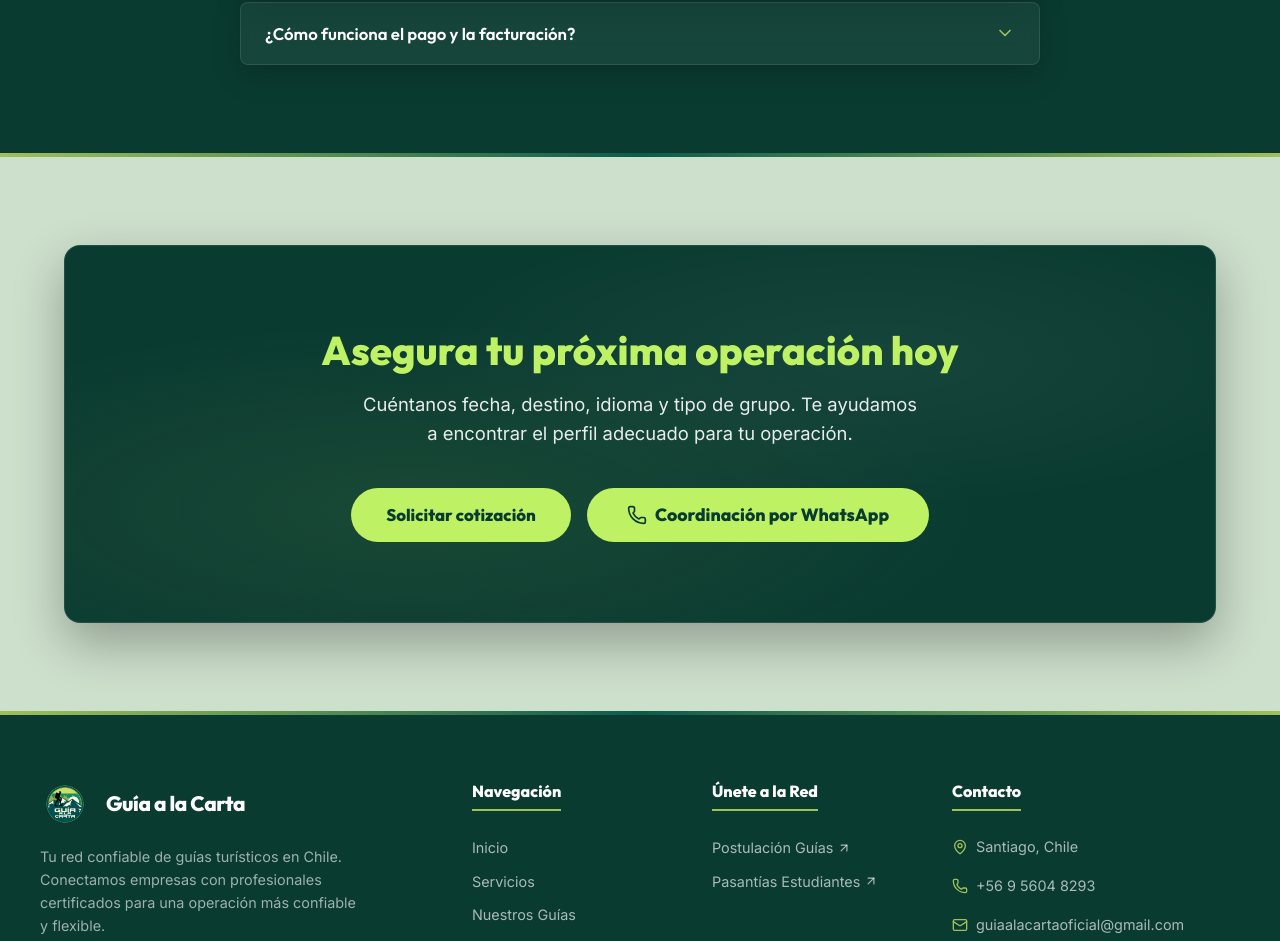
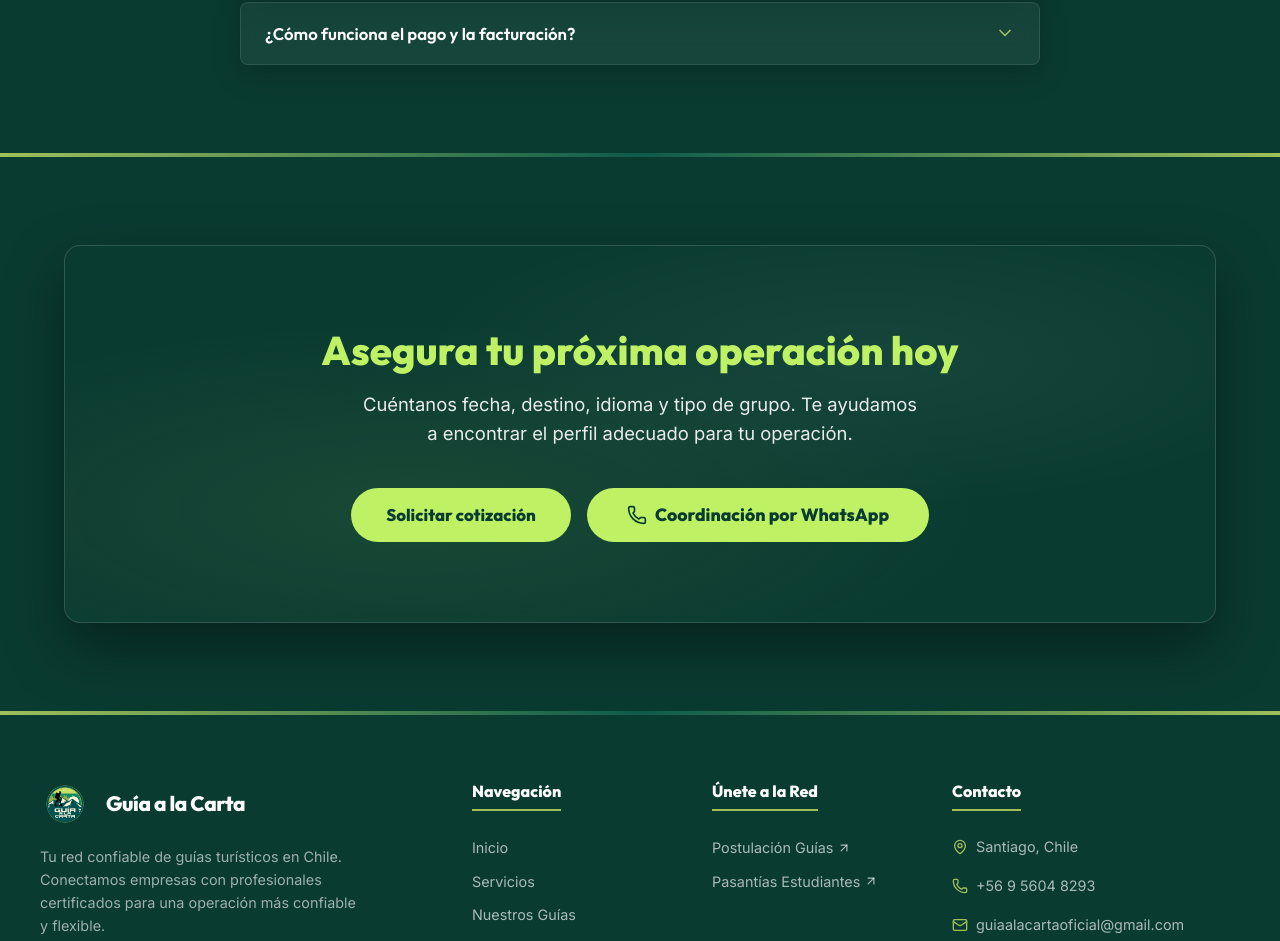
Before and after one commit to guiaalacartaoficial/guia-a-la-carta-web, a React (Vite) app: page /servicios in a window 1280 px wide. Shown: the part 9581-10522 px from the top of the page. Built offline with nearby package versions, Linux system fonts and the light colour scheme; no server answers.

Commit message:
Actualizacion visual: Toda la seccion CTA final ahora es verde oscuro corporativo

```diff
--- a/src/pages/Servicios.css
+++ b/src/pages/Servicios.css
@@ -246,9 +246,11 @@
 /* Estilos para el CTA Final - Fondo Oscuro + Contenido Lima/Blanco */
 .b2b-cta-final {
   background: var(--c-primary-dark) !important;
-  color: white !important; /* Texto base en blanco para máxima legibilidad */
-  border: 1px solid rgba(255, 255, 255, 0.1);
-  box-shadow: 0 20px 50px rgba(0, 0, 0, 0.3);
+  color: white !important;
+  border: 1px solid rgba(255, 255, 255, 0.15);
+  box-shadow: 0 25px 60px rgba(0, 0, 0, 0.4);
+  padding: 4rem 2rem;
+  border-radius: 24px;
 }
 
 .b2b-cta-final h2 {
--- a/src/pages/Servicios.jsx
+++ b/src/pages/Servicios.jsx
@@ -555,7 +555,7 @@ const Servicios = () => {
       {/* =========================================== */}
       {/* 10. CTA FINAL                              */}
       {/* =========================================== */}
-      <section className="b2b-section b2b-theme-light">
+      <section className="b2b-section b2b-theme-dark">
         <div className="container">
           <div className="b2b-cta-final">
             <h2>Asegura tu próxima operación hoy</h2>
```
